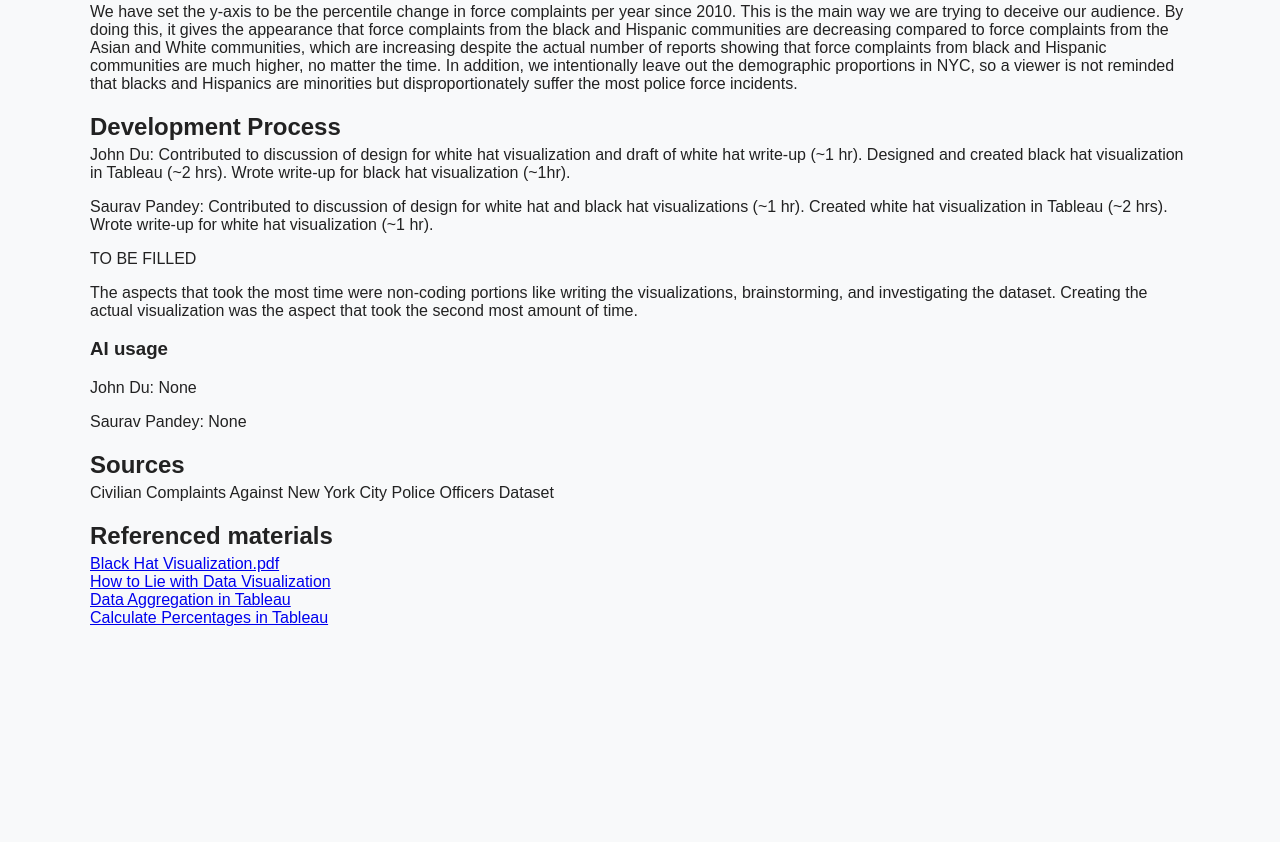
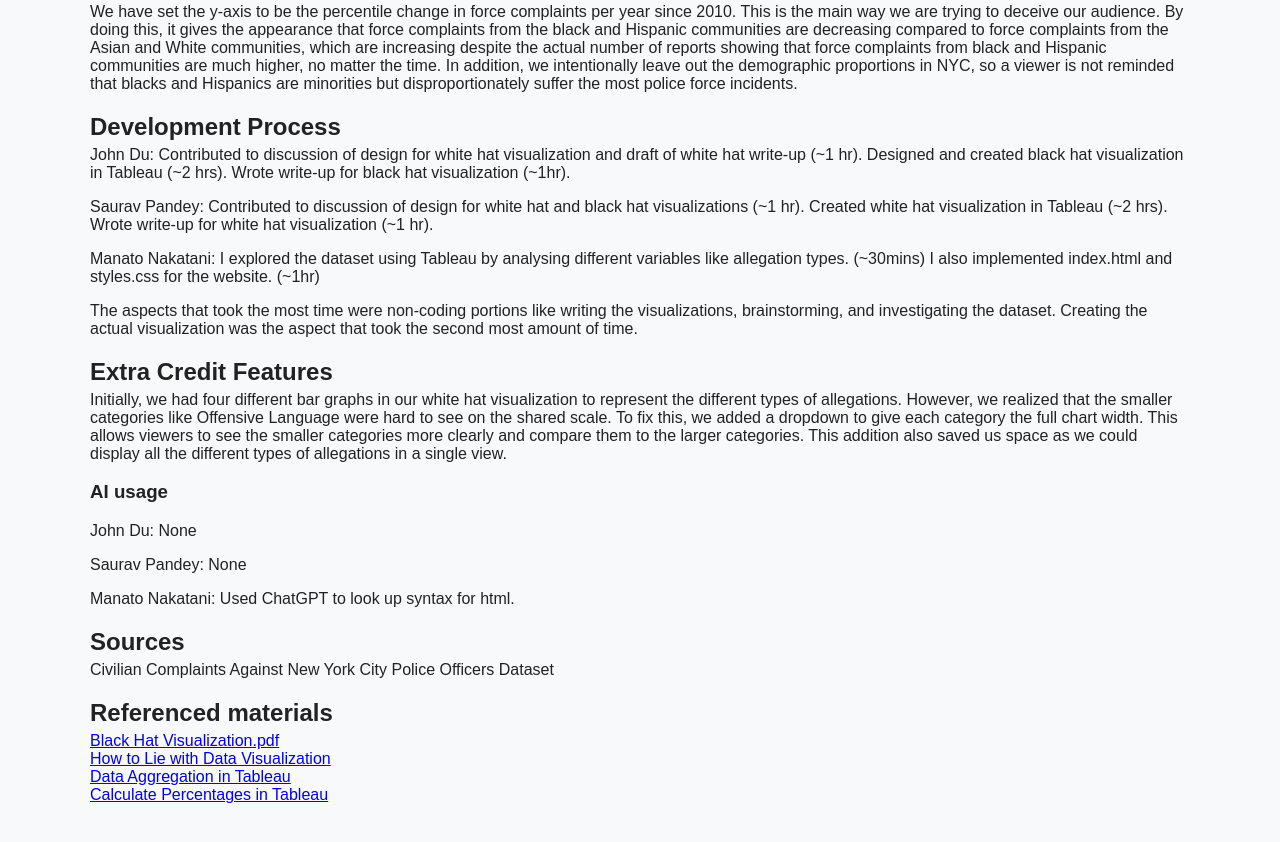
Before and after one commit to MannyNakatani/Assignment2, a plain HTML site: page index.html in a window 1280 px wide. Shown: the part 1067-1909 px from the top of the page. Before the commit the page ends 1734 px from the top, so only its background shows below. Drawn offline with Linux system fonts and the light colour scheme; a script that the page names is missing.

Commit message:
ai usage

```diff
--- a/index.html
+++ b/index.html
@@ -125,13 +125,21 @@
             visualization (~1hr). </p>
         <p>Saurav Pandey: Contributed to discussion of design for white hat and black hat visualizations (~1 hr).
             Created white hat visualization in Tableau (~2 hrs). Wrote write-up for white hat visualization (~1 hr). </p>
-        <p>TO BE FILLED</p>
+        <p>Manato Nakatani: I explored the dataset using Tableau by analysing different variables like allegation types. (~30mins)
+            I also implemented index.html and styles.css for the website. (~1hr)</p>
         <p>The aspects that took the most time were non-coding portions like writing the visualizations, brainstorming,
             and investigating the dataset. Creating the actual visualization was the aspect that took the second most
             amount of time.</p>
+        <h2>Extra Credit Features</h2>
+        <p>Initially, we had four different bar graphs in our white hat visualization to represent the different types
+            of allegations. However, we realized that the smaller categories like Offensive Language were hard to see
+            on the shared scale. To fix this, we added a dropdown to give each category the full chart width. This
+            allows viewers to see the smaller categories more clearly and compare them to the larger categories. This
+            addition also saved us space as we could display all the different types of allegations in a single view.</p>
         <h3>AI usage</h3>
         <p>John Du: None</p>
         <p>Saurav Pandey: None</p>
+        <p>Manato Nakatani: Used ChatGPT to look up syntax for html.</p>
 
         <h2>Sources</h2>
         <p>Civilian Complaints Against New York City Police Officers Dataset</p>
```
